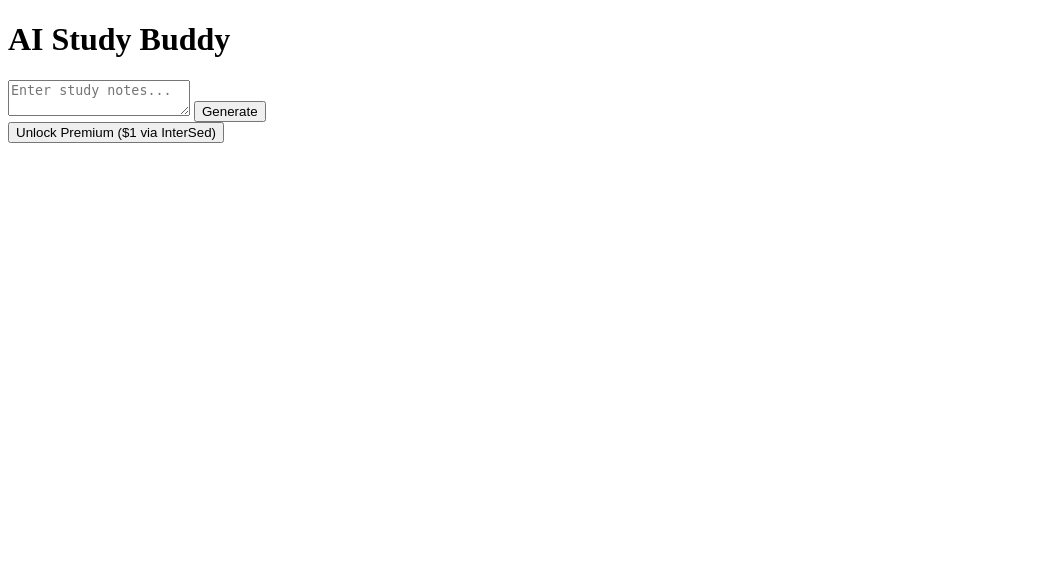
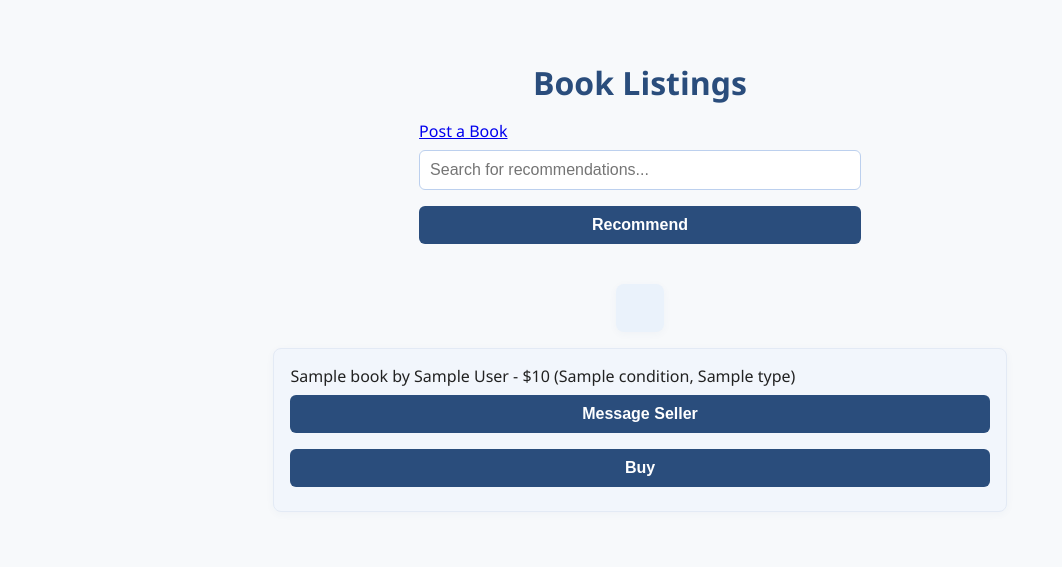
Before and after one commit to B-Lynx-del/campus-book-swap, a Python web app: template templates/index.html in a window 1280 px wide. Shown: the top 567 px of the page, without its empty margins (0-1062 px from the left). Run offline with Jinja, Linux system fonts and the light colour scheme; the template is opened without the code that fills it: most values are stand-ins (such as "Sample title", 1, 10 or a date in 2020).

Commit message:
Add initial database setup, user authentication, and book posting features

```diff
--- a/stats/script.js
+++ b/stats/script.js
@@ -0,0 +1,30 @@
+function getRecommendations() {
+    const query = document.getElementById('search').value;
+    fetch('/recommend', {
+        method: 'POST',
+        headers: { 'Content-Type': 'application/json' },
+        body: JSON.stringify({ query })
+    })
+    .then(response => response.json())
+    .then(data => {
+        const container = document.getElementById('recommendations');
+        container.innerHTML = '<h2>Recommendations:</h2><ul>' + data.map(b => `<li>${b.title}</li>`).join('') + '</ul>';
+    });
+}
+
+function message(receiver_id, book_id) {
+    const msg = prompt('Enter message:');
+    fetch('/message', {
+        method: 'POST',
+        headers: { 'Content-Type': 'application/json' },
+        body: JSON.stringify({ receiver_id, book_id, message: msg })
+    }).then(() => alert('Message sent!'));
+}
+
+function buy(book_id) {
+    fetch('/buy', {
+        method: 'POST',
+        headers: { 'Content-Type': 'application/json' },
+        body: JSON.stringify({ book_id })
+    }).then(response => response.json()).then(data => alert(data.message));
+}
--- a/stats/style.css
+++ b/stats/style.css
@@ -0,0 +1,74 @@
+body {
+    font-family: 'Segoe UI', Arial, sans-serif;
+    background: #f7f9fb;
+    color: #222;
+    margin: 0;
+    padding: 40px 0;
+    max-width: 100%;
+    justify-items: center;
+}
+
+.container {
+    max-width: 700px;
+    margin: 0 auto;
+    background: #fff;
+    border-radius: 10px;
+    box-shadow: 0 4px 24px rgba(0,0,0,0.08);
+    padding: 32px;
+}
+
+h1, h2, h3 {
+    color: #2a4d7c;
+    margin-bottom: 16px;
+}
+
+input, textarea, button {
+    font-size: 1rem;
+    margin: 8px 0;
+    padding: 10px;
+    border: 1px solid #bcd0ee;
+    border-radius: 6px;
+    box-sizing: border-box;
+    width: 100%;
+    transition: border-color 0.2s;
+}
+
+input:focus, textarea:focus {
+    border-color: #2a4d7c;
+    outline: none;
+}
+
+button {
+    background: #2a4d7c;
+    color: #fff;
+    border: none;
+    cursor: pointer;
+    font-weight: 600;
+    transition: background 0.2s;
+}
+
+button:hover {
+    background: #1d355e;
+}
+
+ul {
+    list-style: none;
+    padding: 0;
+}
+
+li {
+    border: 1px solid #e3eaf5;
+    background: #f2f6fc;
+    padding: 16px;
+    margin: 12px 0;
+    border-radius: 8px;
+    box-shadow: 0 2px 8px rgba(42,77,124,0.04);
+}
+
+#recommendations {
+    margin-top: 32px;
+    padding: 24px;
+    background: #eaf2fb;
+    border-radius: 8px;
+    box-shadow: 0 2px 8px rgba(42,77,124,0.04);
+}
--- a/templates/index.html
+++ b/templates/index.html
@@ -2,15 +2,25 @@
 <html lang="en">
 <head>
     <meta charset="UTF-8">
-    <title>AI Study Buddy</title>
-    <link rel="stylesheet" href="/static/style.css">
+    <meta name="viewport" content="width=device-width, initial-scale=1.0">
+    <title>Campus Book Swap</title>
+    <link rel="stylesheet" href="../stats/style.css">
 </head>
 <body>
-    <h1>AI Study Buddy</h1>
-    <textarea id="inputText" placeholder="Enter study notes..."></textarea>
-    <button onclick="generateFlashcards()">Generate</button>
-    <div id="flashcards"></div>
-    <button onclick="unlockPremium()">Unlock Premium ($1 via InterSed)</button>
+    <h1>Book Listings</h1>
+    <a href="/post">Post a Book</a>
+    <input id="search" placeholder="Search for recommendations...">
+    <button onclick="getRecommendations()">Recommend</button>
+    <div id="recommendations"></div>
+    <ul>
+    {% for book in books %}
+        <li>
+            {{ book.title }} by {{ book.author }} - ${{ book.price }} ({{ book.condition }}, {{ book.type }})
+            <button onclick="message('{{ book.owner_id }}', '{{ book.id }}')">Message Seller</button>
+            <button onclick="buy('{{ book.id }}')">Buy</button>
+        </li>
+    {% endfor %}
+    </ul>
     <script src="/static/script.js"></script>
 </body>
 </html>
```
Also changed, not shown: init_db.sql (+29 -0 lines), templates/login.html (+29 -0 lines), templates/post.html (+36 -0 lines), 2 other files.
